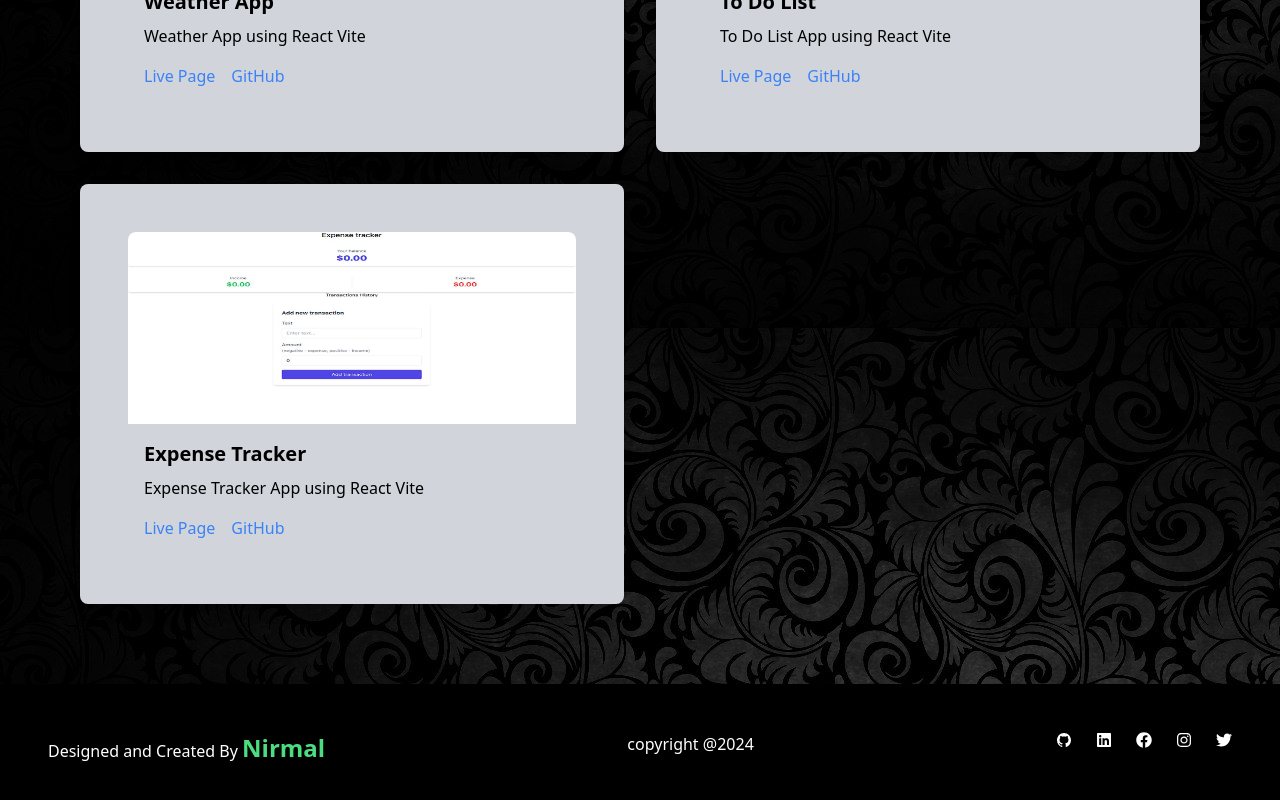
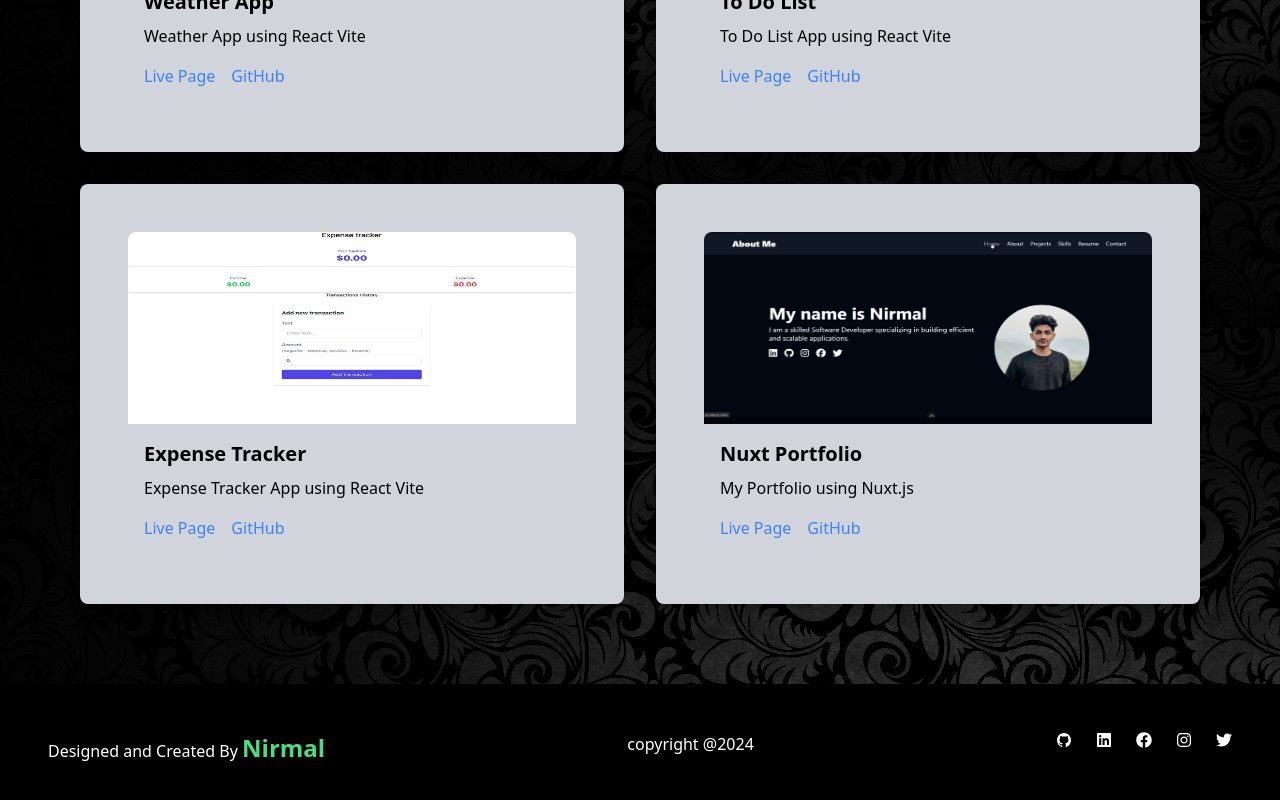
Before and after one commit to Nirmallamrin/MyPortFolio1, a React (Vite) app: page /projects in a window 1280 px wide. Shown: the part 968-1768 px from the top of the page. Built offline with nearby package versions, Linux system fonts and the light colour scheme.

Commit message:
projects added

```diff
--- a/src/components/Projects.jsx
+++ b/src/components/Projects.jsx
@@ -4,6 +4,7 @@ import news from "../assets/IMG40.jpg"
 import weather from "../assets/IMG41.png"
 import todo from "../assets/IMG42.png"
 import expense from "../assets/IMG43.png"
+import nuxt from "../assets/IMG44.png"
 const projects = [
   {
     title: 'E-Commerce Web Application',
@@ -40,6 +41,13 @@ const projects = [
     liveLink: 'https://expense-tracker-rouge-ten.vercel.app/',
     githubLink: 'https://github.com/Nirmallamrin/ExpenseTracker.git',
   },
+  {
+    title: "Nuxt Portfolio",
+    description: "My Portfolio using Nuxt.js",
+    imageUrl: nuxt,
+
+    githubLink: 'https://github.com/Nirmallamrin/nuxtPortfolio.git',
+  },
 
 ];
 
```
Also changed, not shown: src/assets/IMG44.png (added).
